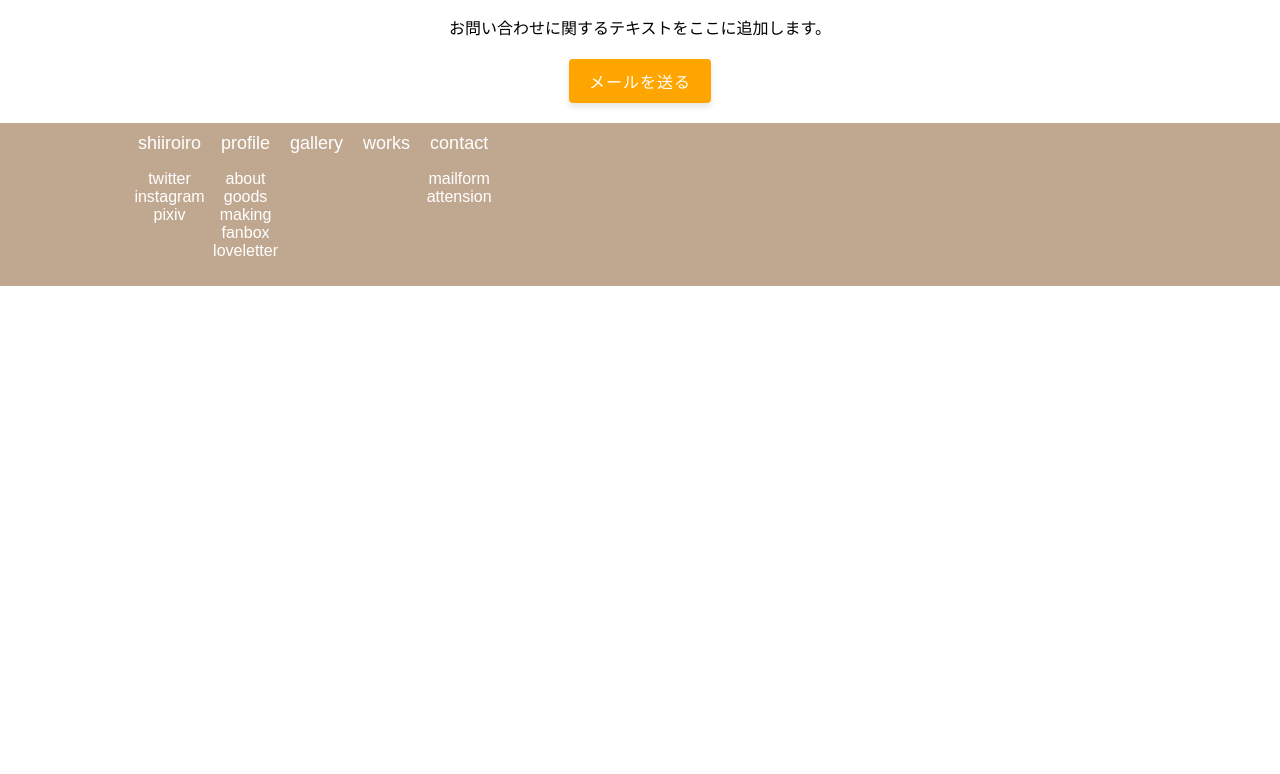
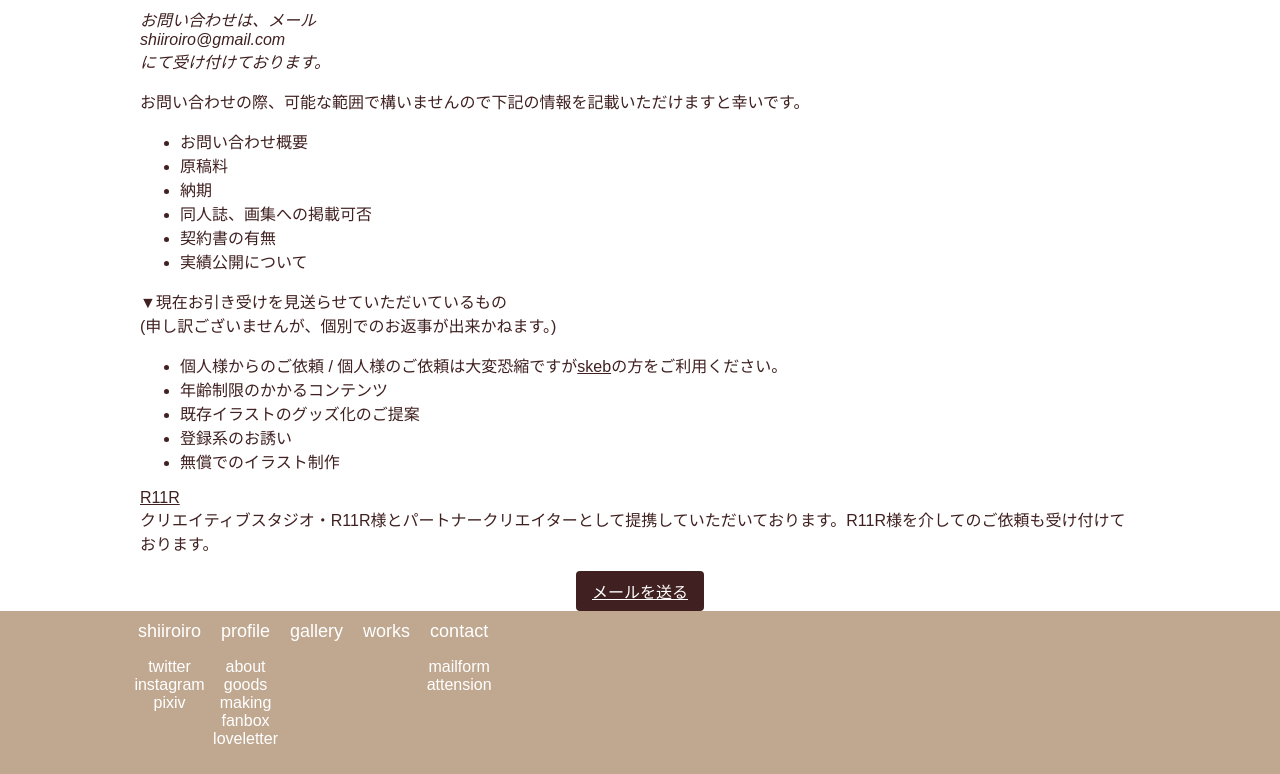
Before and after one commit to uniunimagumagu/alpacaproject3, a plain HTML site: page contact.html in a window 1280 px wide. Shown: the part 129-903 px from the top of the page. Before the commit the page ends 800 px from the top, so only its background shows below. Drawn offline with nearby package versions, Linux system fonts and the light colour scheme; a web font is replaced by a local one.

Commit message:
contactページの依頼デザインを実装、同cssの作成

```diff
--- /dev/null
+++ b/contact.css
@@ -0,0 +1,15 @@
+.text-section{
+    color: rgb(64,32,32);
+    text-align: left;
+    padding:0;
+    margin:0;
+}
+.btn-style-link {
+    display: inline-block;
+    padding: 0.5em 1em;
+    background-color: rgb(64,32,32);
+    color: #FFF;
+    text-decoration: none;
+    text-align: center;
+    border-radius: 0.25rem;
+  }
--- a/contact.html
+++ b/contact.html
@@ -4,6 +4,7 @@
   <meta charset="utf8">
   <title>Contact</title>
   <link rel="stylesheet" href="default.css">
+  <link rel="stylesheet" href="contact.css">
     <!--ヘッダとフッダ用のstyle,srcをロード-->
     <script src="header.js" defer></script>
 
@@ -12,63 +13,52 @@
 
     <!--jQuery(jsライブラリ)のロード-->
     <script src="https://code.jquery.com/jquery.min.js"></script>
-
-  <style>
-    .container {
-      max-width: 600px;
-      margin: 0 auto;
-      padding: 20px;
-    }
-
-    .text-section {
-      margin-bottom: 20px;
-      color: black; /* 文字の色を白に設定 */
-      font-family: "Arial Rounded MT Bold", Arial, sans-serif; /* 丸いフォントを設定 */
-    }
-
-    .mail-button {
-      display: inline-block;
-      padding: 10px 20px;
-      background-color: orange; /* ボタンの色をオレンジに設定 */
-      color: white;
-      text-decoration: none;
-      border: none;
-      border-radius: 4px;
-      box-shadow: 0 4px 6px rgba(0, 0, 0, 0.1);
-      font-family:'Lucida Sans', 'Lucida Sans Regular', 'Lucida Grande', 'Lucida Sans Unicode', Geneva, Verdana, sans-serif;
-      font-size: 16px;
-      letter-spacing: 1px;
-      text-transform: uppercase;
-      transition: transform 0.3s ease, box-shadow 0.3s ease;
-    }
-
-    .mail-button:hover {
-      transform: translateY(-2px);
-      box-shadow: 0 6px 10px rgba(0, 0, 0, 0.1);
-    }
-
-    .mail-button:focus {
-      box-shadow: 0 0 0 3px rgba(0, 123, 255, 0.4);
-    }
-  </style>
 </head>
 <body>
   <!--ヘッダ部分-->
-
   <div id="headerArea"></div>
   <script src="putHeader.js"></script>
   <script src="header.js"></script>
   <script>putHeader()</script>
   <!--ヘッダ終了-->
 
-  <div class="container">
+  <div class="container" style="width:1000px; margin: 0 auto;">
     <div class="text-section">
-      <h2>Contact Us</h2>
-      <p>お問い合わせに関するテキストをここに追加します。</p>
+      <h1>contact</h1>
+      <address>
+        <p>
+          お問い合わせは、メール<br>
+          shiiroiro@gmail.com<br>
+          にて受け付けております。
+        </p>
+      </address>
+         お問い合わせの際、可能な範囲で構いませんので下記の情報を記載いただけますと幸いです。
+      <ul>
+        <li>お問い合わせ概要</li><!--私のためにwebサイトを作ってほしい-->
+        <li>原稿料</li><!--私たち友達だよね！-->
+        <li>納期</li><!--はやく-->
+        <li>同人誌、画集への掲載可否</li><!---->
+        <li>契約書の有無</li><!--無いよ-->
+        <li>実績公開について</li><!--勝手にどうぞ-->
+      </ul><!--エンジニアに人権はあるのでしょうか-->
+        ▼現在お引き受けを見送らせていただいているもの<br>
+        (申し訳ございませんが、個別でのお返事が出来かねます。)
+        <ul>
+          <li>個人様からのご依頼 / 個人様のご依頼は大変恐縮ですが<a href="https://skeb.jp/@shiiro_illust" style="color: inherit" target="_blank" rel="noopener noreferrer">skeb</a>の方をご利用ください。</li>
+          <li>年齢制限のかかるコンテンツ</li>
+          <li>既存イラストのグッズ化のご提案</li>
+          <li>登録系のお誘い</li>
+          <li>無償でのイラスト制作</li>
+        </ul>
+      <p>
+        <a href="https://r11r.jp/creator/15868/" style="color: inherit" target="_blank" rel="noopener noreferrer">R11R</a> <br>
+        クリエイティブスタジオ・R11R様とパートナークリエイターとして提携していただいております。R11R様を介してのご依頼も受け付けております。
+      </p>
     </div>
-    <div class="mail-button">
-      <a href="mailto:example@example.com" style="color: inherit; text-decoration: none;">メールを送る</a>
+    <div class="btn-style-link">
+      <a href="mailto:shiiroiro@gmail.com" style="color: inherit">メールを送る</a>
     </div>
+    <br>
 
 
   </div>
```
